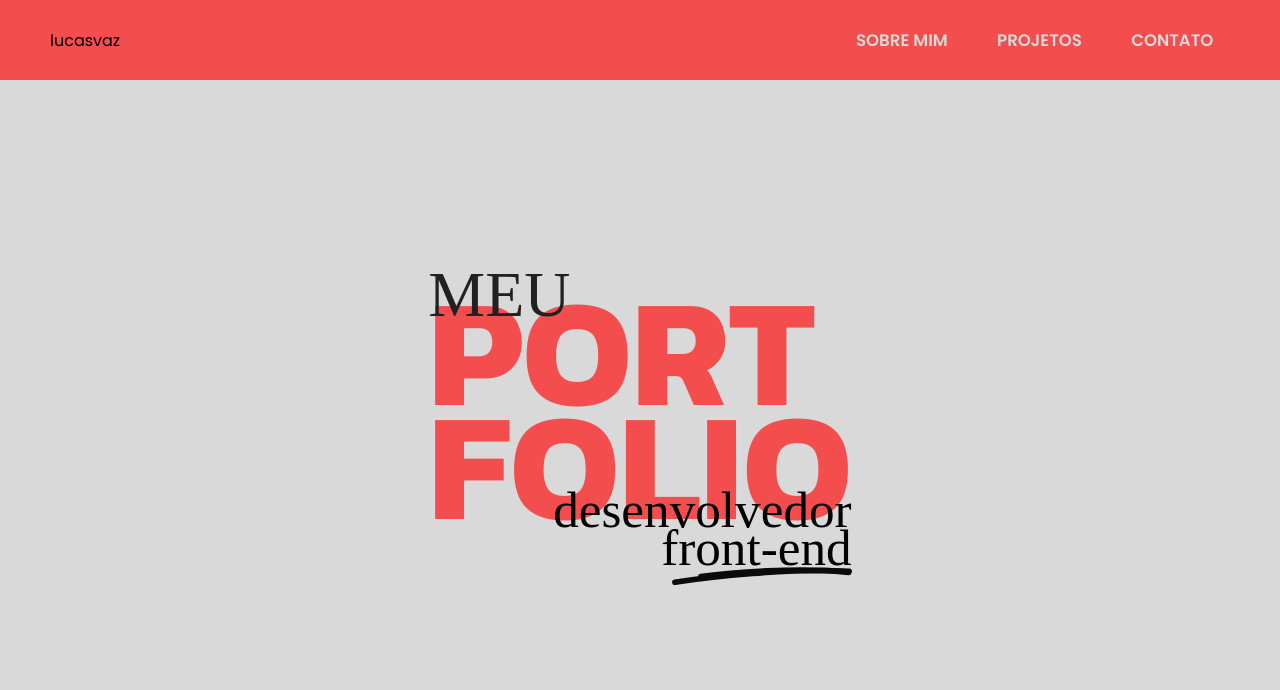
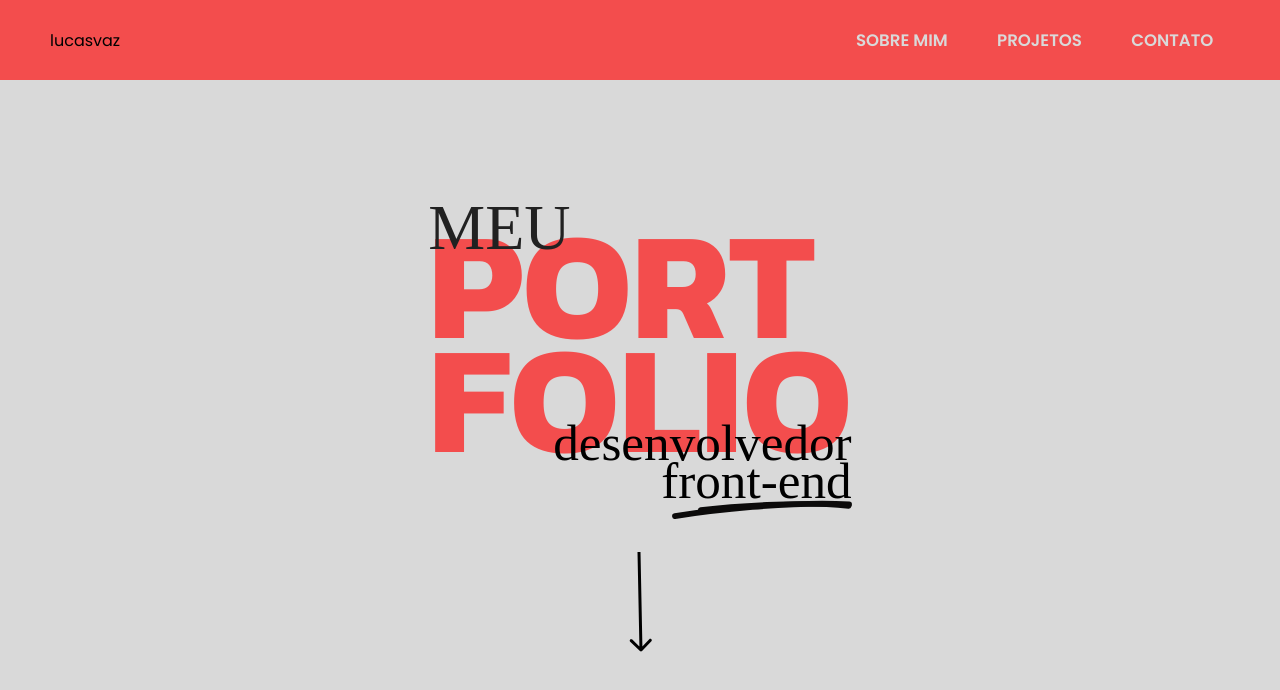
Before and after one commit to httpslucasvaz/newPortfolio, a React (Vite) app: page / in a window 1280 px wide. Shown: the top 690 px of the page. Built offline with nearby package versions, Linux system fonts and the light colour scheme; a web font is replaced by a local one.

Commit message:
feat: add imagem arrow

```diff
--- a/src/components/Home/index.jsx
+++ b/src/components/Home/index.jsx
@@ -1,6 +1,4 @@
-import { Content, TextContent, Text, Wrapper } from "./styled";
-
-
+import { Content, TextContent, Text, Wrapper, Arrow } from "./styled";
 
 export function Home() {
   return (
@@ -11,11 +9,14 @@ export function Home() {
           <p>PORT</p>
           <p>FOLIO</p>
           <TextContent>
-          <Text>desenvolvedor</Text>
-          <Text>front-end</Text>
+            <Text>desenvolvedor</Text>
+            <Text>front-end</Text>
             <img src="./images/line1.svg" alt="line" />
             <img src="./images/line2.svg" alt="line" />
           </TextContent>
+          <Arrow>
+          <img src="./images/arrow.svg" alt="arrow" />
+          </Arrow>
         </div>
       </Content>
     </Wrapper>
```
